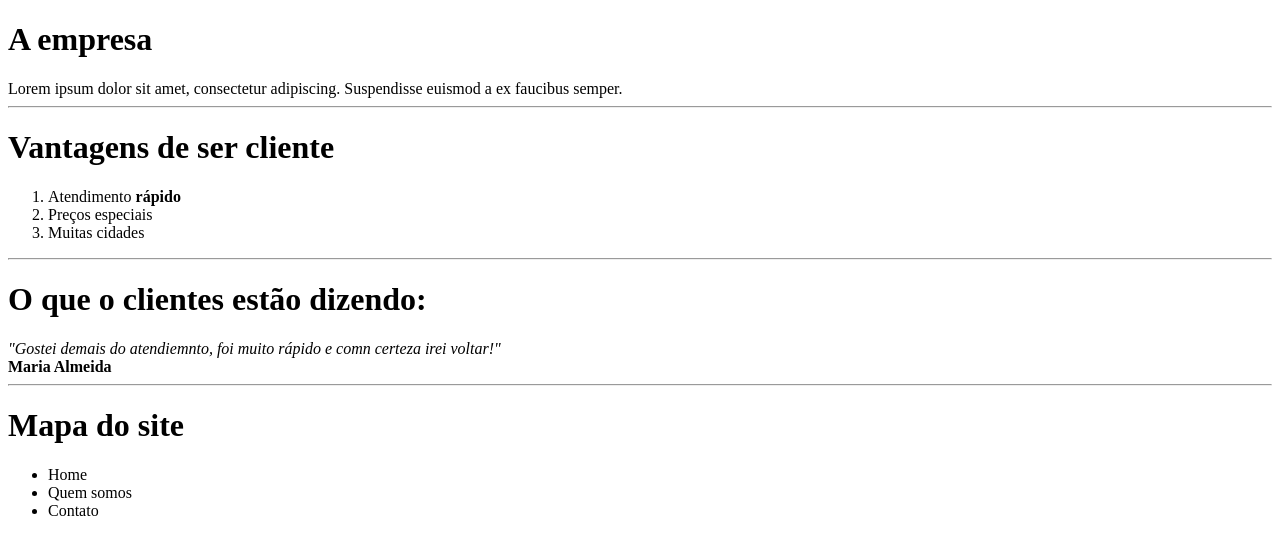
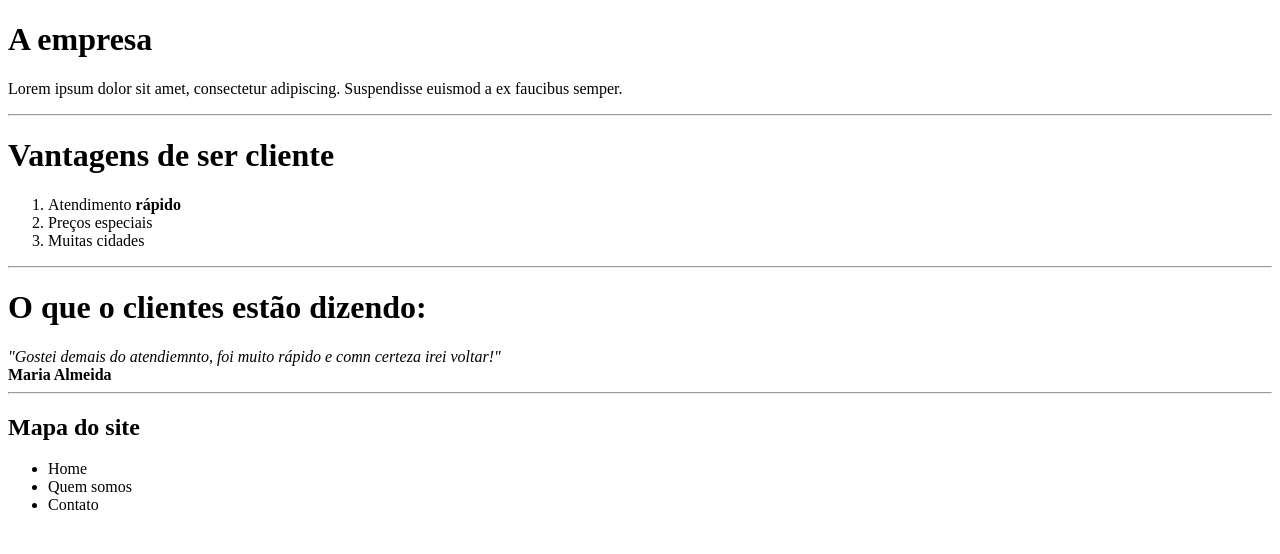
Before and after one commit to vidadofael/primeiros_passos_html, a plain HTML site: page exercicio_1.html in a window 1280 px wide. Drawn offline with Linux system fonts and the light colour scheme.

Commit message:
atualização do exercício 1

```diff
--- a/exercicio_1.html
+++ b/exercicio_1.html
@@ -11,8 +11,8 @@
 <body>
 	<h1>
 	A empresa</h1>
-	Lorem ipsum dolor sit amet, consectetur adipiscing. Suspendisse euismod a ex faucibus semper.
-	</h1><hr>
+		<p>Lorem ipsum dolor sit amet, consectetur adipiscing. Suspendisse euismod a ex faucibus semper.
+		</p><hr>
 	<h1>
 		Vantagens de ser cliente<br>
 	</h1>
@@ -20,16 +20,16 @@
 			<li>Atendimento <strong>rápido</strong></li>
 			<li>Preços especiais</li>
 			<li>Muitas cidades</li>
-		</ol>
-	<hr>
+		</ol><hr>
 	<h1>
 		O que o clientes estão dizendo:
 	</h1>
 	<em>"Gostei demais do atendiemnto, foi muito rápido e comn certeza irei voltar!"</em><br>
 	<strong>Maria Almeida</strong><hr>
-	<h1>
+
+	<h2>
 		Mapa do site
-	</h1>
+	</h2>
 		<ul>
 			<li>Home</li>
 			<li>Quem somos</li>
```
